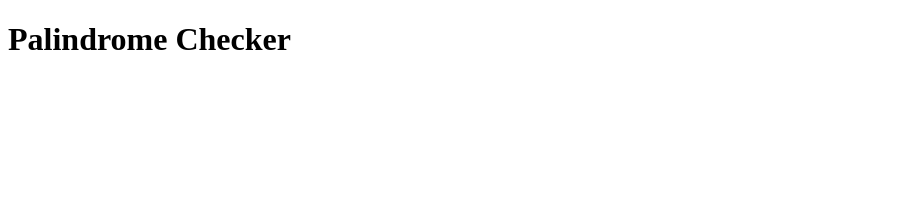
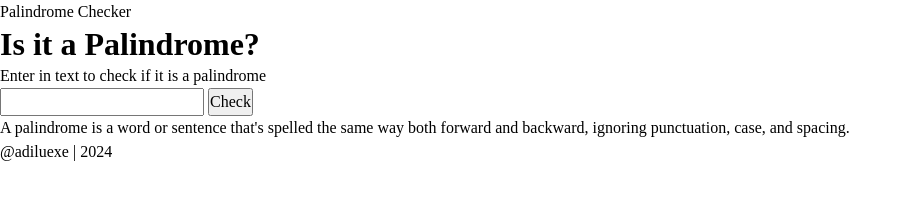
Before and after one commit to adiluexe/palindrome-checker, a plain HTML site: page index.html in a window 1280 px wide. Shown: the whole page, without its empty margins (0-912 px from the left). Drawn offline with Linux system fonts and the light colour scheme.

Commit message:
Import fonts and css reset

```diff
--- a/index.html
+++ b/index.html
@@ -4,9 +4,30 @@
     <meta charset="UTF-8" />
     <meta name="viewport" content="width=device-width, initial-scale=1.0" />
     <title>Palindrome Checker</title>
+    <link rel="stylesheet" href="styles.css" />
+    <link rel="preconnect" href="https://fonts.googleapis.com" />
+    <link rel="preconnect" href="https://fonts.gstatic.com" crossorigin />
+    <link
+      href="https://fonts.googleapis.com/css2?family=Exo+2:ital,wght@0,100..900;1,100..900&display=swap"
+      rel="stylesheet"
+    />
   </head>
   <body>
-    <h1>Palindrome Checker</h1>
+    <header>Palindrome Checker</header>
+    <main>
+      <h1 class="title">Is it a Palindrome?</h1>
+      <div id="container">
+        <p>Enter in text to check if it is a palindrome</p>
+        <input type="text" id="text-input" />
+        <button id="check-btn">Check</button>
+        <div id="result"></div>
+      </div>
+      <div id="reminder">
+        A palindrome is a word or sentence that's spelled the same way both
+        forward and backward, ignoring punctuation, case, and spacing.
+      </div>
+    </main>
+    <footer>@adiluexe | 2024</footer>
     <script src="script.js"></script>
   </body>
 </html>
--- a/styles.css
+++ b/styles.css
@@ -0,0 +1,44 @@
+@import url("https://fonts.googleapis.com/css2?family=Exo+2:ital,wght@0,100..900;1,100..900&display=swap");
+
+*,
+*::before,
+*::after {
+  box-sizing: border-box;
+}
+
+* {
+  margin: 0;
+  padding: 0;
+  line-height: calc(1em + 0.5rem);
+}
+
+body {
+  -webkit-font-smoothing: antialiased;
+}
+
+img,
+picture,
+video,
+canvas,
+svg {
+  display: block;
+  max-width: 100%;
+}
+
+input,
+button,
+textarea,
+select {
+  font: inherit;
+}
+
+p,
+h1,
+h2,
+h3,
+h4,
+h5,
+h6 {
+  overflow-wrap: break-word;
+  hyphens: auto;
+}
```
